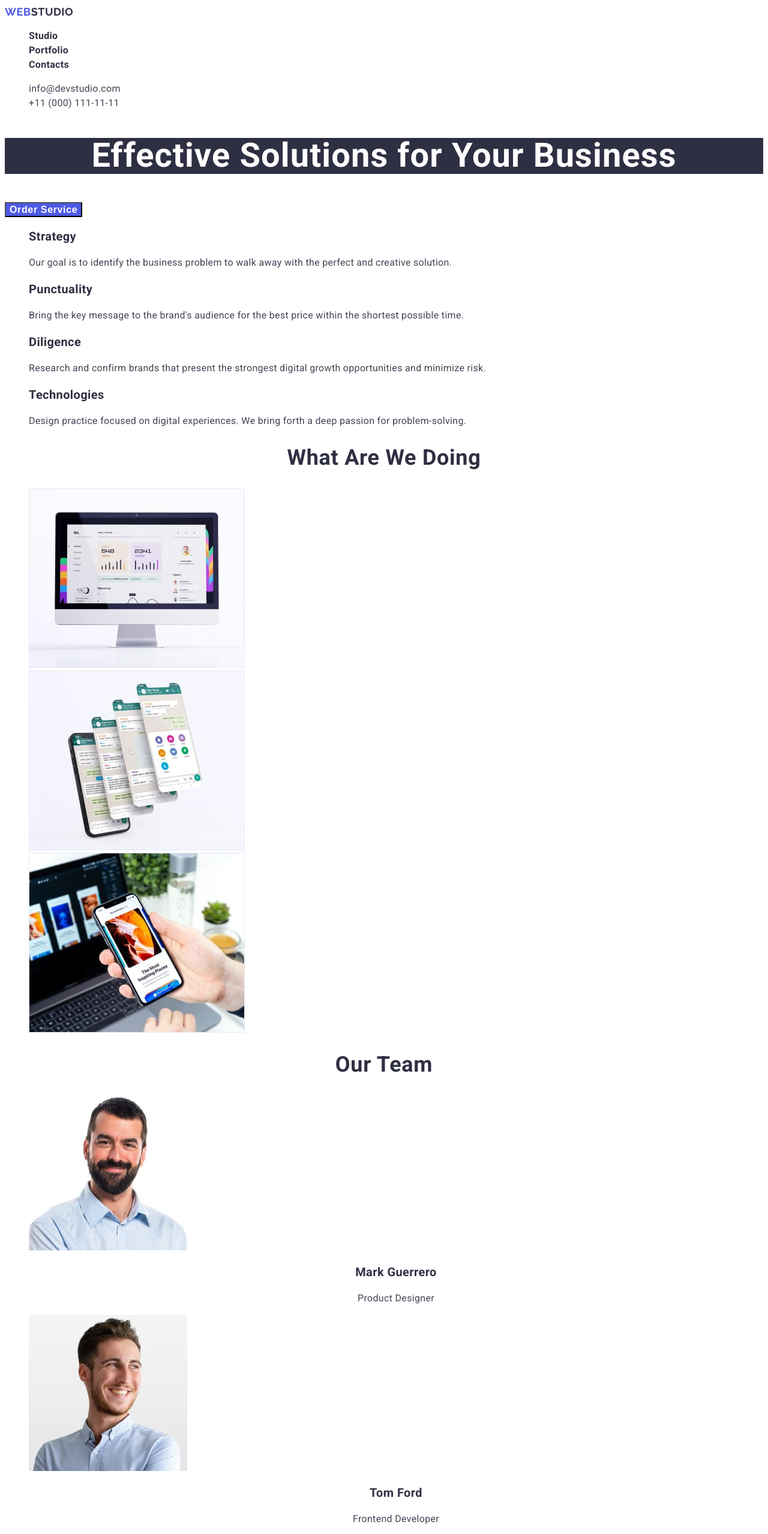
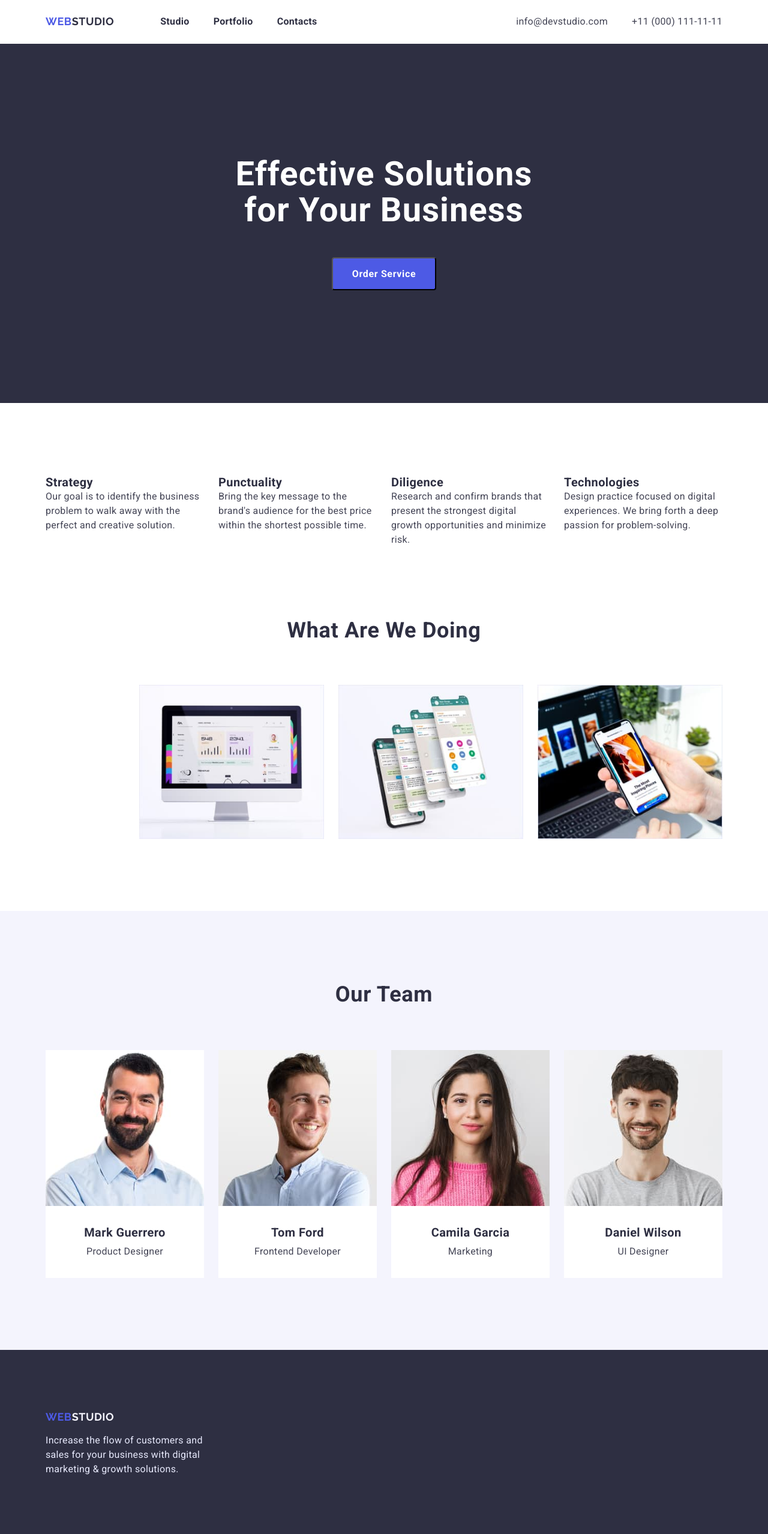
Before and after one commit to YuriiPetrovych/goit-markup-hw-03, a plain HTML site: page index.html in a window 1280 px wide. Shown: the top 2558 px of the page at 60% size. Drawn offline with nearby package versions, Linux system fonts and the light colour scheme.

Commit message:
add flex

```diff
--- a/css/style.css
+++ b/css/style.css
@@ -1,3 +1,52 @@
+/* --RESET-- */
+a {
+  text-decoration: none;
+  color: inherit;
+}
+
+.list {
+  list-style-type: none;
+}
+
+p,
+h1,
+h2,
+h3,
+h4,
+h5,
+h6 {
+  margin: 0;
+}
+
+button {
+  cursor: pointer;
+}
+
+ul,
+ol {
+  list-style: none;
+  margin: 0;
+  padding: 0;
+}
+
+img {
+  display: block;
+  max-width: 100%;
+  height: auto;
+}
+.visually-hidden {
+  position: absolute;
+  white-space: nowrap;
+  width: 1px;
+  height: 1px;
+  overflow: hidden;
+  border: 0;
+  padding: 0;
+  clip: rect(0 0 0 0);
+  clip-path: inset(50%);
+  margin: -1px;
+}
+
 :root {
   --primary-text-color: #434455;
   --title-text-color: #2e2f42;
@@ -9,14 +58,20 @@
   --footer-text: #e7e9fc;
 }
 
+
 body {
   color: var(--primary-text-color);
   font-family: "Roboto", sans-serif;
 }
 
-ul {
-  list-style-type: none;
+
+.conteiner{
+  width: 1158px;
+  margin: 0 auto;
+  padding: 0 15px;
+  /* outline: 1px solid red; */
 }
+
 /* LOGO */
 
 .logo {
@@ -27,6 +82,7 @@ ul {
   line-height: 1.33;
   letter-spacing: 0.03em;
   text-decoration: none;
+  padding: 24px 0;
 }
 .logo > span {
   color: var(--accent-color);
@@ -37,6 +93,28 @@ ul {
 }
 
 /* розмітка навігації */
+.page-header {
+  border-bottom: 0.5px solid#FFFFFF;
+  box-shadow: 0px 2px 1px rgba(46, 47, 66, 0.08), 0px 1px 1px rgba(46, 47, 66, 0.16), 0px 1px 6px rgba(46, 47, 66, 0.08);
+}
+
+.nav-conteiner{
+  display: flex;
+  align-items: center;
+}
+
+
+.nav {
+  display: flex;
+  align-items: center;
+}
+
+.site-nav {
+  display: flex;
+  gap: 40px;
+  margin-left: 77px;
+}
+
 .site-nav .link {
   font-weight: 600;
   font-size: 16px;
@@ -44,11 +122,18 @@ ul {
   letter-spacing: 0.02em;
   color: var(--title-text-color);
   text-decoration: none;
+  padding: 24px 0;
 }
 
 .site-nav .link:hover,
 .site-nav .link:focus {
   color: var(--accent-color);
+}
+
+.auth-nav {
+  display: flex;
+  gap: 40px;
+  margin-left: auto;
 }
 
 .auth-nav .link {
@@ -58,6 +143,7 @@ ul {
   letter-spacing: 0.02em;
   color: var(--primary-text-color);
   text-decoration: none;
+  padding: 24px 0;
 }
 
 .site-nav .link.current {
@@ -70,46 +156,62 @@ ul {
 }
 
 /* Hero */
+.hero {
+  text-align: center;
+  padding: 188px 0;
+  margin: 0 auto;
+  background-color: #2E2F42;;
+
+}
+
 .hero-title {
   font-weight: 600;
   font-size: 56px;
   line-height: 1.07;
-  text-align: center;
   letter-spacing: 0.02em;
+
   color: var(--primary-whity-color);
   background-color: var(--title-text-color);
+
+  margin: 0 auto;
+  margin-bottom: 48px;
+  width: 500px;
 }
 
-.hero > button {
+.hero  .hero-button {
   font-weight: 600;
   font-size: 16px;
   line-height: 1.2;
-  display: flex;
   align-items: center;
   letter-spacing: 0.04em;
   color: var(--primary-whity-color);
   background-color: var(--accent-color);
   cursor: pointer;
+
+  padding: 16px 32px;
+  border-radius: 4px;
+  min-width: 170px;
+  text-align: center;
 }
 
-.hero > button:hover,
-.hero > button:focus {
+.hero  .hero-button:hover,
+.hero  .hero-button:focus {
   color: var(--primary-whity-color);
   background-color: var(--second-button-color);
 }
 
+
 /* advantage list */
-.advantage-list > .visually-hidden {
-  position: absolute;
-  white-space: nowrap;
-  width: 1px;
-  height: 1px;
-  overflow: hidden;
-  border: 0;
-  padding: 0;
-  clip: rect(0 0 0 0);
-  clip-path: inset(50%);
-  margin: -1px;
+
+.feature {
+  display: flex;
+  margin-top: 120px;
+  gap: 24px;
+}
+
+.advantage-list .item {
+  width: 264px;
+
 }
 
 .advantage-list .title {
@@ -125,10 +227,13 @@ ul {
   font-size: 16px;
   line-height: 1.5;
   letter-spacing: 0.02em;
+
+
 }
 
 /* work */
-.work-list > .title {
+
+.work-list  .title {
   font-family: "Roboto";
   font-style: normal;
   font-weight: 600;
@@ -138,10 +243,37 @@ ul {
   letter-spacing: 0.02em;
   text-transform: capitalize;
   color: var(--title-text-color);
+
+  margin-top: 120px;
+  margin-bottom: 70px;
 }
 
+.work-list  .list {
+ display: flex;
+ margin-left: 156px;
+ gap: 24px;
+ margin-bottom: 120px;
+}
+
+
+
 /* team-list */
-.team-list > .secion-title {
+.team-list {
+  background-color: #F4F4FD;
+}
+
+.team-list .list{
+  display: flex;
+  gap: 24px;
+
+}
+
+.team-list-item{
+  flex-basis: calc((100% - 72px) / 4);
+  margin-bottom: 120px;
+}
+
+.team-list  .secion-title {
   font-weight: 600;
   font-size: 36px;
   line-height: 1.11;
@@ -149,6 +281,8 @@ ul {
   letter-spacing: 0.02em;
   text-transform: capitalize;
   color: var(--title-text-color);
+  padding-top: 120px;
+  margin-bottom: 72px;
 }
 
 .team-list .title {
@@ -158,6 +292,7 @@ ul {
   text-align: center;
   letter-spacing: 0.02em;
   color: var(--title-text-color);
+  margin-bottom: 8px;
 }
 
 .team-list .text {
@@ -168,7 +303,20 @@ ul {
   letter-spacing: 0.02em;
 }
 
+.team-list-content{
+  padding: 32px;
+  background-color: var(--primary-whity-color);
+}
+
 /* portfilio works */
+
+.works .list-btn {
+  display: flex;
+  gap: 24px;
+  margin-top: 96px;
+  margin-bottom: 72px;
+  justify-content: center;
+}
 
 .works .button {
   font-family: inherit;
@@ -179,6 +327,10 @@ ul {
   line-height: 1.5;
   letter-spacing: 0.04em;
   cursor: pointer;
+
+  padding: 12px 24px;
+  border: 1px solid #E7E9FC;
+border-radius: 4px;
 }
 .button:hover,
 .button:focus {
@@ -186,17 +338,24 @@ ul {
   color: var(--primary-whity-color);
 }
 
-.works > .visually-hidden {
-  position: absolute;
-  white-space: nowrap;
-  width: 1px;
-  height: 1px;
-  overflow: hidden;
-  border: 0;
-  padding: 0;
-  clip: rect(0 0 0 0);
-  clip-path: inset(50%);
-  margin: -1px;
+
+
+.works .list{
+  display: flex;
+  gap: 24px;
+  flex-wrap: wrap;
+  flex-basis: calc((100% - 48px) / 3);
+
+  margin-bottom: 120px;
+}
+
+.works-list-item {
+  padding: 32px 0  32px 16px;
+  background: #FFFFFF;
+/* CLOUD */
+
+border: 0.5px solid #F4F4FD;
+box-shadow: 0px 1px 6px rgba(46, 47, 66, 0.08), 0px 1px 1px rgba(46, 47, 66, 0.16), 0px 2px 1px rgba(46, 47, 66, 0.08);
 }
 
 .works .title {
@@ -227,12 +386,22 @@ ul {
 }
 
 /* footer */
+.footer {
+  background-color: #2e2f42;
+  padding: 100px 0;
+}
 
-.footer > .text {
+.footer  .text {
   font-weight: 400;
   font-size: 16px;
   line-height: 1.5;
   letter-spacing: 0.02em;
   color: var(--footer-text);
-  background-color: #2e2f42;
+
+  max-width: 264px;
+  margin-top: 16px;
 }
+
+.footer .logo {
+  color: var(--third-button-color);
+}
--- a/index.html
+++ b/index.html
@@ -11,10 +11,15 @@
       href="https://fonts.googleapis.com/css2?family=Raleway:wght@700&family=Roboto:wght@400;500;700&display=swap"
       rel="stylesheet"
     />
+    <link
+      rel="stylesheet"
+      href="https://cdnjs.cloudflare.com/ajax/libs/modern-normalize/1.1.0/modern-normalize.min.css"
+    />
     <link rel="stylesheet" href="./css/style.css" />
   </head>
   <body>
     <header class="page-header">
+      <div class="conteiner nav-conteiner">
         <nav class="nav">
           <a href="./index.html" class="logo"><span>WEB</span>STUDIO</a>
           <ul class="site-nav list">
@@ -22,48 +27,50 @@
             <li><a href="./portfolio.html" class="link">Portfolio</a></li>
             <li><a href="" class="link">Contacts</a></li>
           </ul>
+        </nav>
         <ul class="auth-nav list">
           <li>
-            <a href="mailto:info@devstudio.com" class="link"
-              >info@devstudio.com</a
-            >
+            <a href="mailto:info@devstudio.com" class="link">info@devstudio.com</a>
           </li>
           <li>
             <a href="tel:+110001111111" class="link">+11 (000) 111-11-11</a>
           </li>
         </ul>
-      </nav>
+      </div>
     </header>
     <main>
       <section class="hero">
+        <div class="conteiner">
           <h1 class="hero-title">Effective Solutions for Your Business</h1>
-        <button type="button" class="button">Order Service</button>
+          <button type="button" class="hero-button">Order Service</button>
+        </div>
       </section>
       <section class="advantage-list">
+        <div class="conteiner">
           <h2 class="advantage-title visually-hidden">Characteristic</h2>
-        <ul class="feature">
-          <li>
+          <ul class="feature list">
+            <li class="item">
               <h3 class="title">Strategy</h3>
               <p class="text">
-              Our goal is to identify the business problem to walk away with the
-              perfect and creative solution.
+                Our goal is to identify the business problem to walk away with
+                the perfect and creative solution.
               </p>
             </li>
-          <li>
+            <li class="item">
               <h3 class="title">Punctuality</h3>
               <p class="text">
                 Bring the key message to the brand's audience for the best price
                 within the shortest possible time.
               </p>
             </li>
-          <li>
+            <li class="item">
               <h3 class="title">Diligence</h3>
               <p class="text">
                 Research and confirm brands that present the strongest digital
                 growth opportunities and minimize risk.
               </p>
             </li>
-          <li>
+            <li class="item">
               <h3 class="title">Technologies</h3>
               <p class="text">
                 Design practice focused on digital experiences. We bring forth a
@@ -71,8 +78,10 @@
               </p>
             </li>
           </ul>
+        </div>
       </section>
       <section class="work-list">
+        <div class="conteiner">
           <h2 class="title">What are we doing</h2>
           <ul class="list">
             <li><img src="./image/img1.jpg" width="360" alt="monitor" /></li>
@@ -81,39 +90,54 @@
               <img src="./image/img3.jpg" width="360" alt="phone and laptop" />
             </li>
           </ul>
+        </div>
       </section>
       <section class="team-list">
+        <div class="conteiner">
           <h2 class="secion-title">Our Team</h2>
           <ul class="list">
-          <li>
+            <li class="team-list-item">
               <img src="./image/imgteam4.jpg" width="264" alt="men" />
+              <div class="team-list-content">
                 <h3 class="title">Mark Guerrero</h3>
                 <p class="text">Product Designer</p>
+              </div>
             </li>
-          <li>
+            <li class="team-list-item">
               <img src="./image/imgteam3.jpg" width="264" alt="men" />
+              <div class="team-list-content">
                 <h3 class="title">Tom Ford</h3>
                 <p class="text">Frontend Developer</p>
+              </div>
             </li>
-          <li>
+            <li class="team-list-item">
               <img src="./image/imgteam2.jpg" width="264" alt="girl" />
+              <div class="team-list-content">
                 <h3 class="title">Camila Garcia</h3>
                 <p class="text">Marketing</p>
+              </div>
             </li>
-          <li>
+            <li class="team-list-item">
               <img src="./image/imgteam1.jpg" width="264" alt="men" />
+              <div class="team-list-content">
                 <h3 class="title">Daniel Wilson</h3>
                 <p class="text">UI Designer</p>
+              </div>
             </li>
           </ul>
+        </div>
       </section>
     </main>
     <footer class="footer">
-      <a href="./index.html" class="logo"><span>WEB</span>STUDIO</a>
+      <div class="conteiner">
+        <a href="./index.html" class="logo"
+          ><span class="span">WEB</span>STUDIO</a
+        >
         <p class="text">
-        Increase the flow of customers and sales for your business with digital
-        marketing & growth solutions.
+          Increase the flow of customers and sales for your business with
+          digital marketing & growth solutions.
         </p>
+      </div>
     </footer>
   </body>
 </html>
```
Also changed, not shown: portfolio.html (+34 -31 lines). Lines whose indentation alone changed are shown as unchanged.
